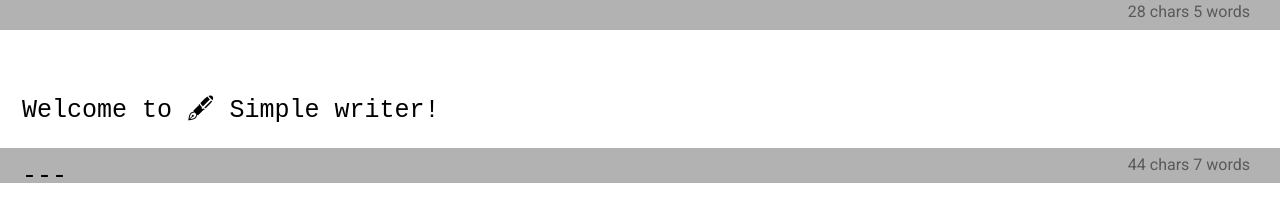
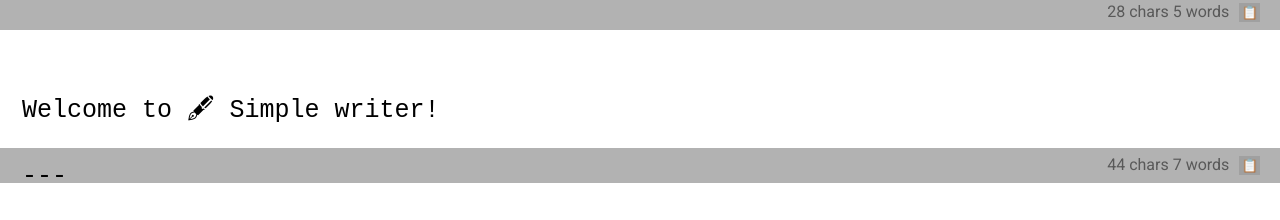
Before and after one commit to hejny/writer, a React (Create React App) app: page / in a window 1280 px wide. Shown: the top 220 px of the page. Built offline with nearby package versions, Linux system fonts and the light colour scheme.

Commit message:
Copy to clipboard

```diff
--- /dev/null
+++ b/src/tools/copyToClipboard.ts
@@ -0,0 +1,14 @@
+export function copyToClipboard(text: string) {
+    //todo refactor
+    const selBox = document.createElement('textarea');
+    selBox.style.position = 'fixed';
+    selBox.style.left = '0';
+    selBox.style.top = '0';
+    selBox.style.opacity = '0';
+    selBox.value = text;
+    document.body.appendChild(selBox);
+    selBox.focus();
+    selBox.select();
+    document.execCommand('copy');
+    document.body.removeChild(selBox);
+}
--- a/src/view/Message/Message.css
+++ b/src/view/Message/Message.css
@@ -50,5 +50,21 @@
     display: inline-block;
     color: rgba(0, 0, 0, 0.5);
     font-size: 1rem;
-    padding-right: 30px;
+    padding-right: 10px;
 }
+
+.Message .row .infobox button{
+    pointer-events: all;
+    margin-right: 10px;
+    margin-left: 10px;
+    padding: 2px;
+    background-color: rgba(0,0,0,0.1);
+    border: none;
+}
+.Message .row .infobox button:hover{
+    background-color: rgba(0,0,0,0.2);
+}
+
+.Message .row .infobox button::-moz-focus-inner{
+    border: 0;
+}
--- a/src/view/Message/Message.tsx
+++ b/src/view/Message/Message.tsx
@@ -3,6 +3,7 @@ import * as React from 'react';
 import { observer } from 'mobx-react';
 import { IAppState } from '../../model/IAppState';
 import { IObservableObject } from 'mobx';
+import { copyToClipboard } from 'src/tools/copyToClipboard';
 
 interface IMessageProps {
     appState: IAppState & IObservableObject;
@@ -56,10 +57,16 @@ export const Message = observer(({ appState }: IMessageProps) => {
                             }}
                         >
                             <div className="infobox">
-                                &nbsp;
                                 <div>
                                     {text.trim().length} chars{' '}
                                     {text.trim().split(' ').length} words
+                                    <button
+                                        onClick={() =>
+                                            copyToClipboard(text.trim())
+                                        }
+                                    >
+                                        📋
+                                    </button>
                                 </div>
                             </div>
                         </div>
```
